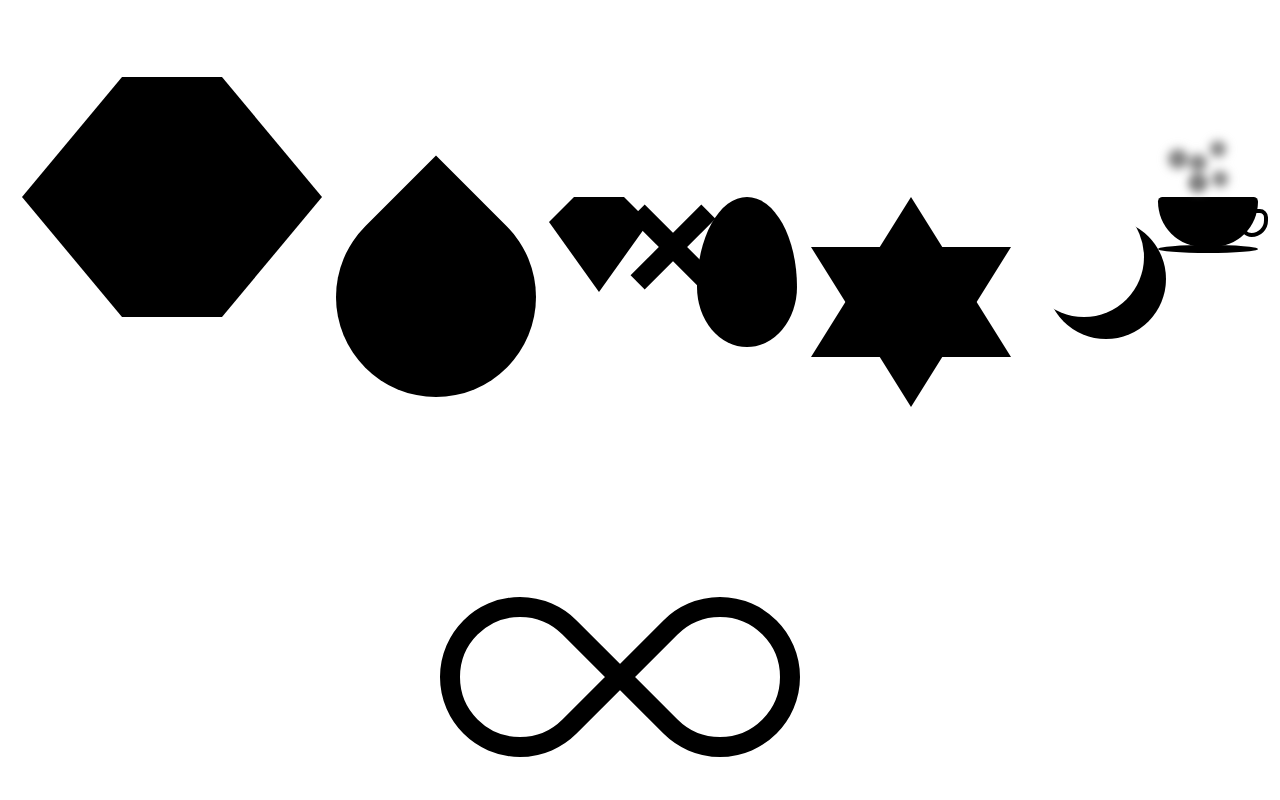
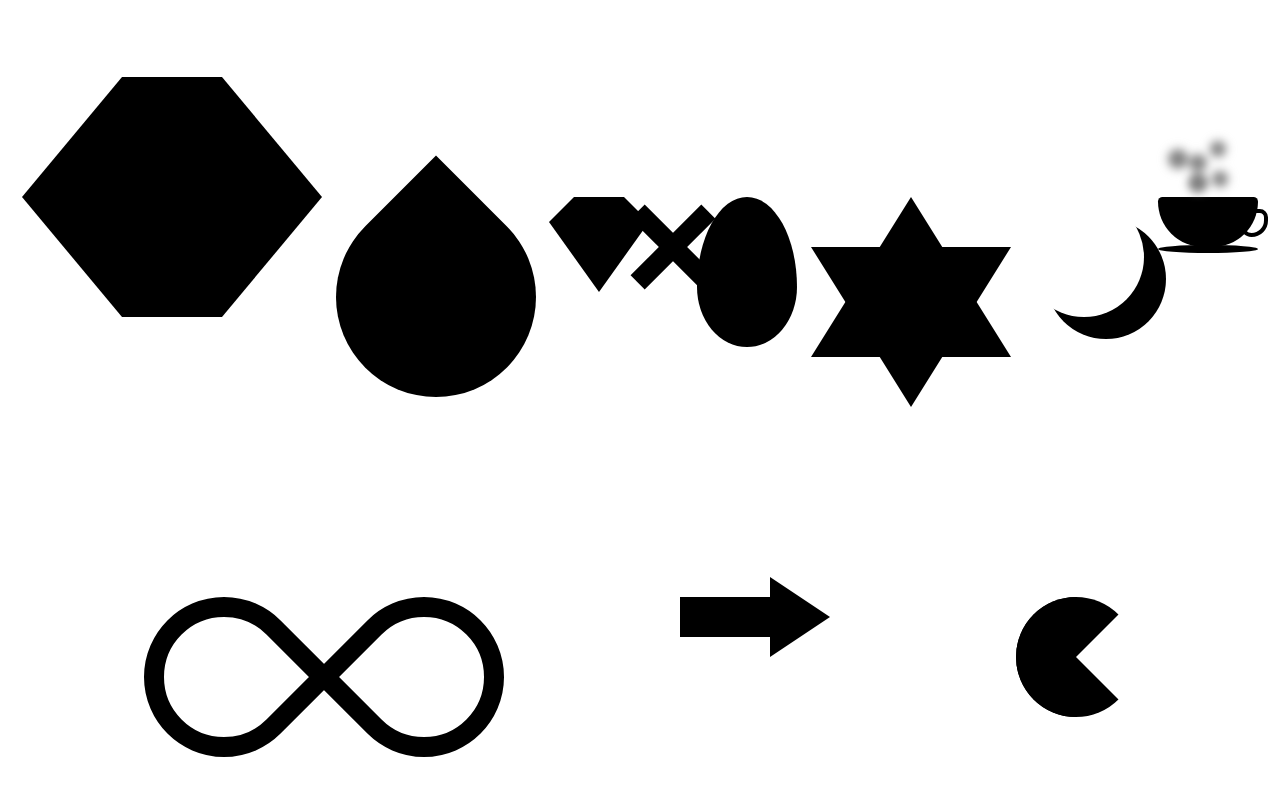
Before and after one commit to YiZhiWN/beatiful_css, a plain HTML site: page special shapes by pure css/index.html in a window 1280 px wide. Shown: the part 511-1311 px from the top of the page. Drawn offline with Linux system fonts and the light colour scheme.

Commit message:
new shapes

```diff
--- a/special shapes by pure css/index.html
+++ b/special shapes by pure css/index.html
@@ -24,6 +24,7 @@
         <div class="stand"></div>
     </div>
     <div class="infinity"></div>
-
+    <div class="arrow"></div>
+    <div class="pacman"></div>
 </body>
 </html>
--- a/special shapes by pure css/style.css
+++ b/special shapes by pure css/style.css
@@ -219,3 +219,32 @@ div {
     transform: rotate(45deg);
     left: -200px;
 }
+
+.arrow {
+    height: 40px;
+    width: 100px;
+    background: black;
+    position: relative;
+}
+
+.arrow::before {
+    content: "";
+    position: absolute;
+    border-top: 60px solid black;
+    border-left: 40px solid transparent;
+    border-right: 40px solid transparent;
+    transform: rotate(-90deg);
+    right: -60px;
+    top: -10px;
+}
+
+.pacman {
+    margin-left: 100px;
+    width: 0;
+    height: 0;
+    border-right: 60px solid transparent;
+    border-top: 60px solid black;
+    border-left: 60px solid black;
+    border-bottom: 60px solid black;
+    border-radius: 50%;
+}
```
